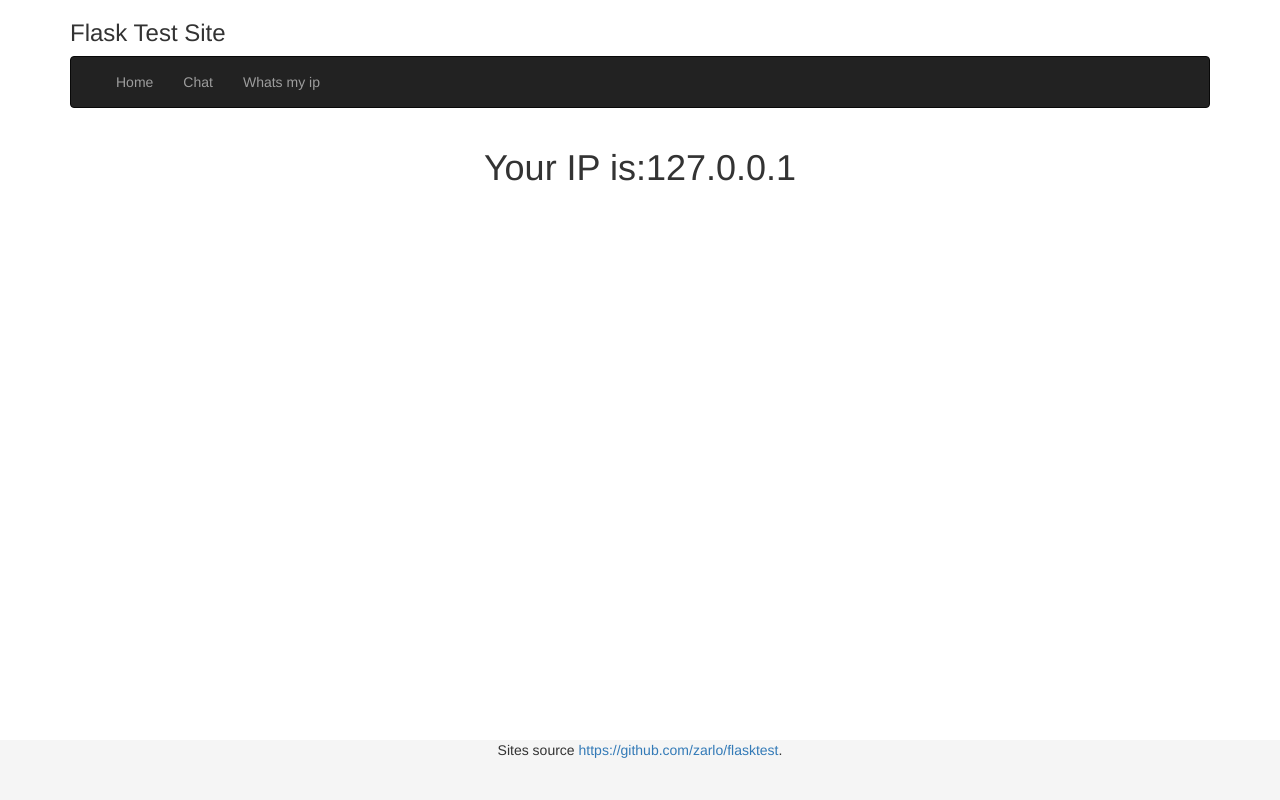
After one commit to zarlo/flasktest, a Flask app: page /whats_my_ip in a window 1280 px wide. The commit adds this page. Run offline with Flask 2, Linux system fonts and the light colour scheme; some libraries are stand-ins or nearby versions.

Commit message:
split up the projct

```diff
--- /dev/null
+++ b/app/main.py
@@ -0,0 +1,18 @@
+from flask import Flask
+from flask_socketio import SocketIO
+
+
+
+app = Flask(__name__)
+
+app.config['SECRET_KEY'] = 'SECRET_KEY!!'
+socketio = SocketIO(app, async_mode=None)
+
+from .routes import *
+from .socketio import *
+
+
+
+
+if __name__ == '__main__':
+    socketio.run(app, host='0.0.0.0')
--- /dev/null
+++ b/app/routes.py
@@ -0,0 +1,18 @@
+from .main import app
+from flask import Flask, request, render_template
+
+@app.route("/")
+def index():
+    return render_template('index.html')
+
+@app.route("/chat")
+def chat():
+    return render_template('chat.html')
+
+@app.route("/whats_my_ip")
+def whats_my_ip():
+    return render_template('ip.html', ip=request.remote_addr)
+
+@app.errorhandler(404)
+def not_found(error):
+    return render_template('404.html'), 404
--- a/app/templates/base.html
+++ b/app/templates/base.html
@@ -42,7 +42,7 @@
         <ul class="nav navbar-nav">
           <li><a href="/">Home</a></li>
           <li><a href="/chat">Chat</a></li>
-
+          <li><a href="/whats_my_ip">Whats my ip</a></li>
         </ul>
 
       </div>
--- /dev/null
+++ b/app/templates/ip.html
@@ -0,0 +1,7 @@
+{% extends "base.html" %}
+
+{% block Content %}
+<center>
+<h1>Your IP is:{{ ip }}</h1>
+</center>
+{% endblock %}
```
Also changed, not shown: app/__init__.py (+1 -45 lines), app/socketio.py (added, +22 -0 lines), 1 other file.
